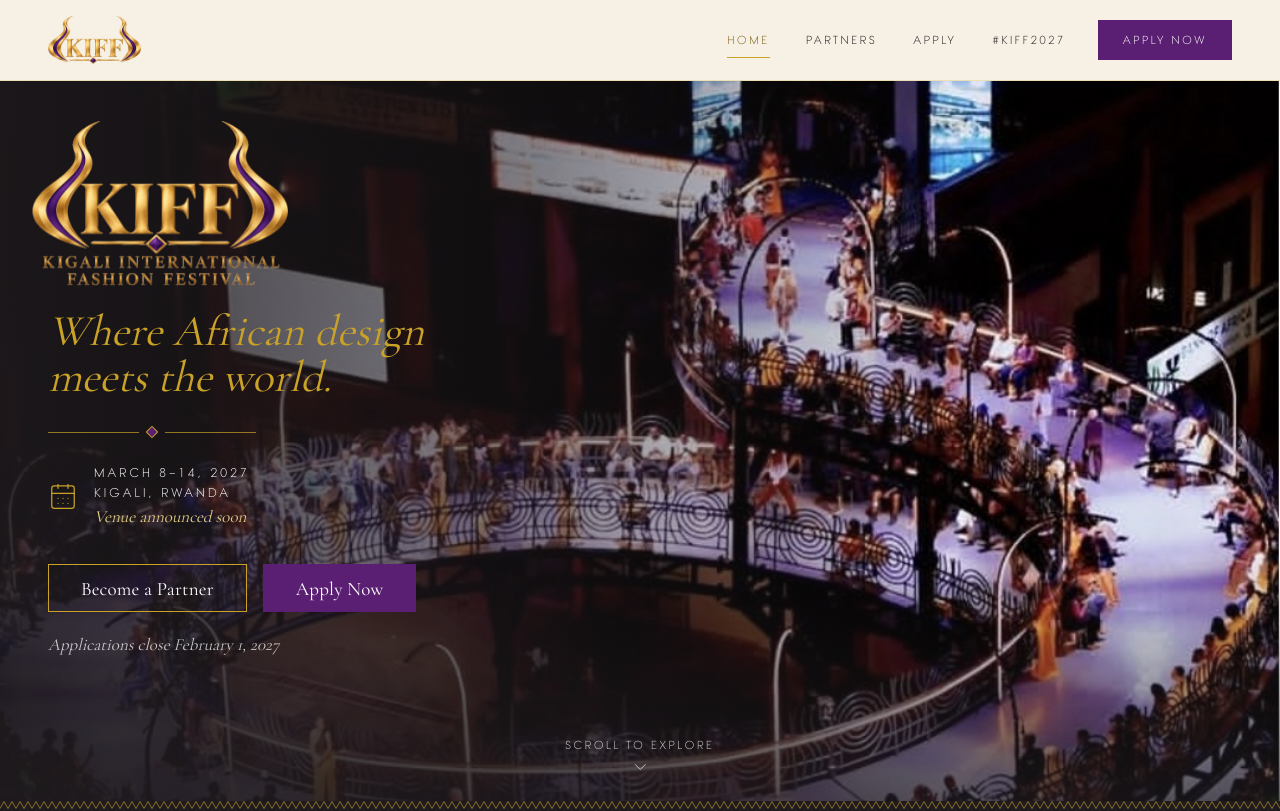
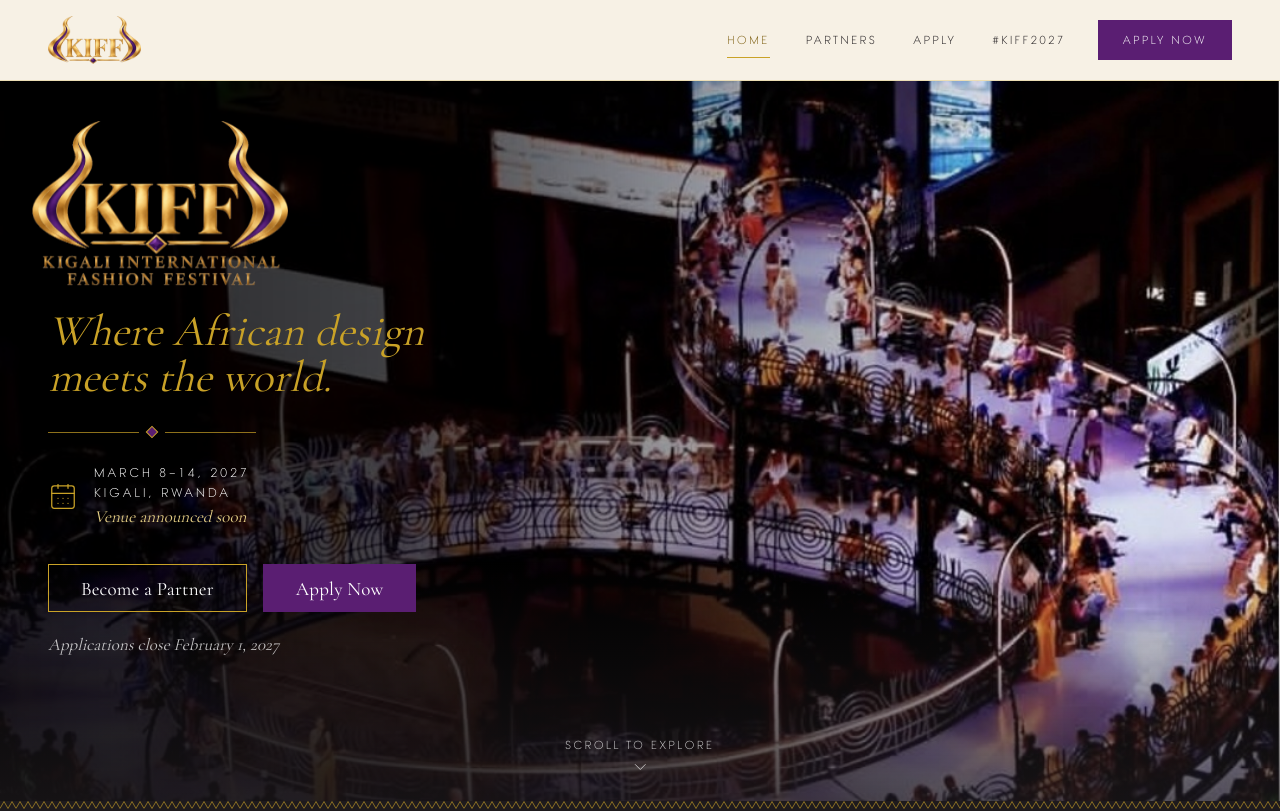
Before and after one commit to nishimweprince/kiff, a Next.js app: page / in a window 1280 px wide. Shown: the top 811 px of the page. Built offline with nearby package versions, Linux system fonts and the light colour scheme.

Commit message:
feat: add fade animation to Hero component and update styles for enhanced visual effect

```diff
--- a/app/globals.css
+++ b/app/globals.css
@@ -92,6 +92,10 @@
 
 /* The one orchestrated moment: the home hero assembles on first load. */
 @media (prefers-reduced-motion: no-preference) {
+  /* The black fade sweeps in from the left first, dimming the photo behind the text as the logo resolves. */
+  .hero-fade {
+    animation: fade-slide 1.3s var(--ease-couture) both;
+  }
   .hero-enter-logo {
     animation: logo-in 1.1s var(--ease-couture) both;
   }
@@ -106,6 +110,16 @@
     animation: fade 0.8s ease-out 1.45s both;
   }
 
+  @keyframes fade-slide {
+    from {
+      opacity: 0;
+      transform: translateX(-35%);
+    }
+    to {
+      opacity: 1;
+      transform: none;
+    }
+  }
   @keyframes logo-in {
     from {
       opacity: 0;
--- a/app/page.tsx
+++ b/app/page.tsx
@@ -38,6 +38,7 @@
         image="/images/photos/runway-arena.jpg"
         alt="A spiral runway lit in violet at night, lined with guests"
         position="70% 40%"
+        fade
         className="flex min-h-[calc(100svh-4.5rem)] sm:min-h-[calc(100svh-5rem)]"
       >
         {/* Logo, tagline and gaps scale with viewport height (svh) so the whole block fits above the fold
--- a/components/Hero.tsx
+++ b/components/Hero.tsx
@@ -11,6 +11,7 @@
   alt,
   position = "center",
   split = false,
+  fade = false,
   className,
   children,
 }: {
@@ -18,6 +19,8 @@
   alt: string;
   position?: string;
   split?: boolean;
+  /** Black fade that slides in from the left on load, dimming the text side of the photo. */
+  fade?: boolean;
   className?: string;
   children: React.ReactNode;
 }) {
@@ -38,10 +41,15 @@
       <div
         aria-hidden="true"
         className={clsx(
-          "absolute inset-0 -z-10 bg-[linear-gradient(90deg,rgb(30_26_29/0.9)_0%,rgb(30_26_29/0.78)_60%,rgb(30_26_29/0.6)_100%)]",
-          split
-            ? "md:bg-[linear-gradient(90deg,var(--color-ink)_38%,rgb(30_26_29/0.55)_52%,rgb(30_26_29/0)_70%)] lg:bg-[linear-gradient(90deg,var(--color-ink)_44%,rgb(30_26_29/0.5)_56%,rgb(30_26_29/0)_72%)]"
-            : "md:bg-[linear-gradient(90deg,rgb(30_26_29/0.88)_0%,rgb(30_26_29/0.5)_42%,rgb(30_26_29/0)_75%)]",
+          "absolute inset-0 -z-10",
+          fade
+            ? // Text spans the full width on phones, so the fade only opens up to the right from md.
+              "hero-fade bg-[linear-gradient(90deg,rgb(0_0_0/0.82)_0%,rgb(0_0_0/0.7)_60%,rgb(0_0_0/0.5)_100%)] md:bg-[linear-gradient(90deg,rgb(0_0_0/0.85)_0%,rgb(0_0_0/0.72)_30%,rgb(0_0_0/0.35)_55%,rgb(0_0_0/0)_82%)]"
+            : "bg-[linear-gradient(90deg,rgb(30_26_29/0.9)_0%,rgb(30_26_29/0.78)_60%,rgb(30_26_29/0.6)_100%)]",
+          !fade &&
+            (split
+              ? "md:bg-[linear-gradient(90deg,var(--color-ink)_38%,rgb(30_26_29/0.55)_52%,rgb(30_26_29/0)_70%)] lg:bg-[linear-gradient(90deg,var(--color-ink)_44%,rgb(30_26_29/0.5)_56%,rgb(30_26_29/0)_72%)]"
+              : "md:bg-[linear-gradient(90deg,rgb(30_26_29/0.88)_0%,rgb(30_26_29/0.5)_42%,rgb(30_26_29/0)_75%)]"),
         )}
       />
       <div
```
